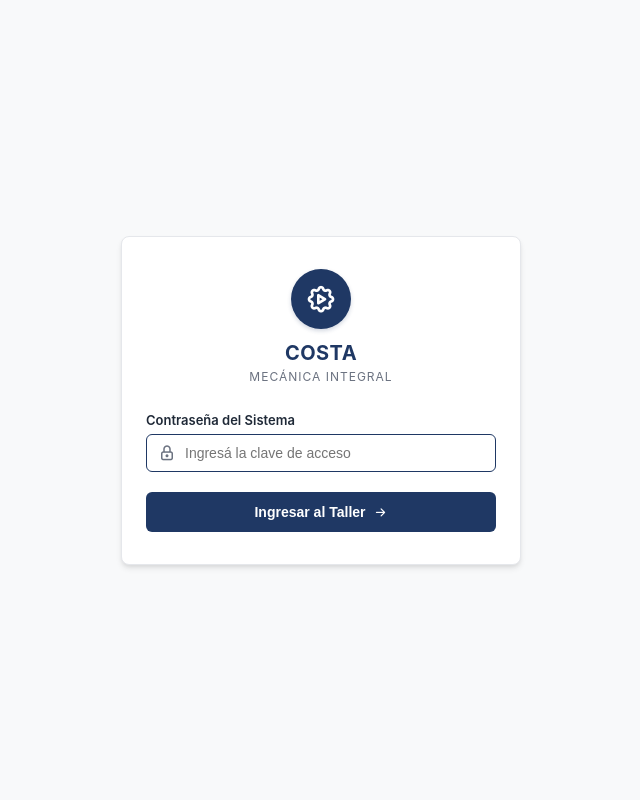
After one commit to ChristianGarciaGuardado/TallerCosta, a Python web app: template templates/login.html in a window 1280 px wide. The commit adds this page. Shown: the whole page, without its empty margins (319-959 px from the left). Run offline with Jinja, Linux system fonts and the light colour scheme; the template is opened without the code that fills it, so the values that code supplies are empty.

Commit message:
Pagina de login y boton de cierre de sesion

```diff
--- a/templates/base.html
+++ b/templates/base.html
@@ -345,6 +345,11 @@
     <a href="/exportar-excel" class="nav-item">
         <i class="ti ti-table-export"></i> Exportar Excel
     </a>
+
+    <div class="nav-section" style="margin-top: auto; border-top: 1px solid rgba(255,255,255,0.08); padding-top: 14px;">SESIÓN</div>
+    <a href="/logout" class="nav-item" style="color: rgba(255,255,255,0.4);">
+        <i class="ti ti-logout" style="color: var(--red);"></i> Cerrar sesión
+    </a>
 </nav>
 
 <div class="main">
--- /dev/null
+++ b/templates/login.html
@@ -0,0 +1,214 @@
+<!DOCTYPE html>
+<html lang="es">
+<head>
+    <meta charset="UTF-8">
+    <meta name="viewport" content="width=device-width, initial-scale=1.0">
+    <title>Iniciar Sesión — Costa Taller Mecánico</title>
+    <link rel="stylesheet" href="https://cdn.jsdelivr.net/npm/@tabler/icons-webfont@latest/tabler-icons.min.css">
+    <style>
+        * {
+            box-sizing: border-box;
+            margin: 0;
+            padding: 0;
+        }
+
+        :root {
+            --navy: #1F3864;
+            --navy-light: #2a4d84;
+            --amber: #E8A838;
+            --gray-100: #F8F9FA;
+            --white: #FFFFFF;
+            --text: #1F2937;
+            --text-light: #6B7280;
+            --border: #E5E7EB;
+            --red: #C00000;
+            --red-light: #FCE4D6;
+            --radius: 8px;
+            --shadow: 0 4px 6px -1px rgba(0, 0, 0, 0.1), 0 2px 4px -1px rgba(0, 0, 0, 0.06);
+        }
+
+        body {
+            font-family: -apple-system, BlinkMacSystemFont, 'Segoe UI', sans-serif;
+            background-color: var(--gray-100);
+            color: var(--text);
+            display: flex;
+            align-items: center;
+            justify-content: center;
+            min-height: 100vh;
+            padding: 20px;
+        }
+
+        .login-container {
+            background: var(--white);
+            border: 1px solid var(--border);
+            border-radius: var(--radius);
+            box-shadow: var(--shadow);
+            width: 100%;
+            max-width: 400px;
+            padding: 32px 24px;
+        }
+
+        /* Encabezado con la identidad del taller */
+        .login-header {
+            text-align: center;
+            margin-bottom: 28px;
+        }
+
+        .login-logo {
+            background: var(--navy);
+            color: var(--white);
+            width: 60px;
+            height: 60px;
+            border-radius: 50%;
+            display: flex;
+            align-items: center;
+            justify-content: center;
+            margin: 0 auto 12px auto;
+            font-size: 32px;
+            box-shadow: 0 2px 4px rgba(31, 56, 100, 0.2);
+        }
+
+        .login-header h1 {
+            font-size: 20px;
+            font-weight: 700;
+            color: var(--navy);
+            letter-spacing: 0.5px;
+        }
+
+        .login-header p {
+            font-size: 12px;
+            color: var(--text-light);
+            margin-top: 4px;
+            text-transform: uppercase;
+            letter-spacing: 1px;
+        }
+
+        /* Alertas de error de Flask */
+        .alert {
+            background-color: var(--red-light);
+            color: var(--red);
+            border: 1px solid rgba(192, 0, 0, 0.2);
+            padding: 10px 12px;
+            border-radius: 6px;
+            font-size: 13px;
+            margin-bottom: 20px;
+            display: flex;
+            align-items: center;
+            gap: 8px;
+        }
+
+        /* Estructura del Formulario */
+        .form-group {
+            display: flex;
+            flex-direction: column;
+            gap: 6px;
+            margin-bottom: 20px;
+        }
+
+        .form-group label {
+            font-size: 13px;
+            font-weight: 600;
+            color: var(--text);
+        }
+
+        .input-wrapper {
+            position: relative;
+            display: flex;
+            align-items: center;
+        }
+
+        .input-wrapper i {
+            position: absolute;
+            left: 12px;
+            color: var(--text-light);
+            font-size: 18px;
+        }
+
+        .form-group input {
+            width: 100%;
+            padding: 10px 12px 10px 38px;
+            border: 1px solid var(--border);
+            border-radius: 6px;
+            font-size: 14px;
+            color: var(--text);
+            background-color: var(--white);
+            transition: border-color 0.15s ease;
+        }
+
+        .form-group input:focus {
+            outline: none;
+            border-color: var(--navy);
+        }
+
+        /* Botón de ingreso */
+        .btn-submit {
+            background-color: var(--navy);
+            color: var(--white);
+            border: none;
+            width: 100%;
+            padding: 12px;
+            border-radius: 6px;
+            font-size: 14px;
+            font-weight: 600;
+            cursor: pointer;
+            display: flex;
+            align-items: center;
+            justify-content: center;
+            gap: 8px;
+            transition: background-color 0.15s ease;
+        }
+
+        .btn-submit:hover {
+            background-color: var(--navy-light);
+        }
+
+        .btn-submit:active {
+            transform: scale(0.99);
+        }
+    </style>
+</head>
+<body>
+
+    <div class="login-container">
+
+        <div class="login-header">
+            <div class="login-logo">
+                <i class="ti ti-settings-automation"></i>
+            </div>
+            <h1>COSTA</h1>
+            <p>Mecánica Integral</p>
+        </div>
+
+        {% if error %}
+        <div class="alert">
+            <i class="ti ti-alert-circle"></i>
+            <span>{{ error }}</span>
+        </div>
+        {% endif %}
+
+        <form method="POST" action="/login">
+            <div class="form-group">
+                <label for="password">Contraseña del Sistema</label>
+                <div class="input-wrapper">
+                    <i class="ti ti-lock"></i>
+                    <input
+                        type="password"
+                        id="password"
+                        name="password"
+                        placeholder="Ingresá la clave de acceso"
+                        required
+                        autofocus
+                    >
+                </div>
+            </div>
+
+            <button type="submit" class="btn-submit">
+                <span>Ingresar al Taller</span>
+                <i class="ti ti-arrow-right"></i>
+            </button>
+        </form>
+
+    </div>
+
+</body>
+</html>
```
